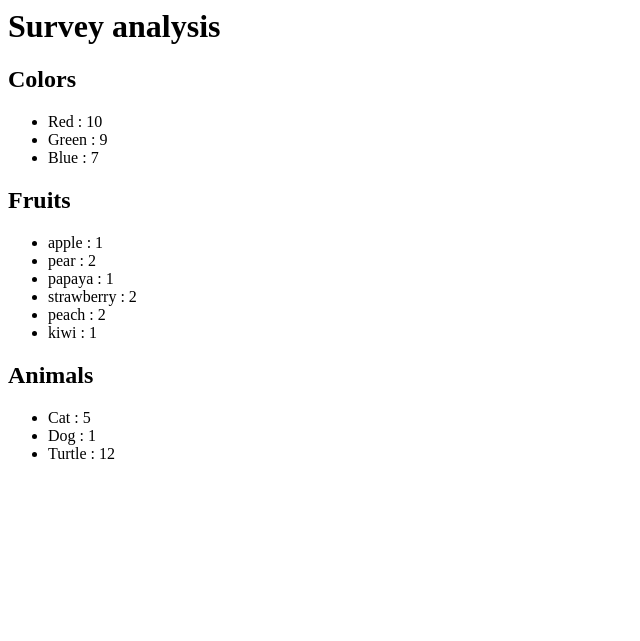
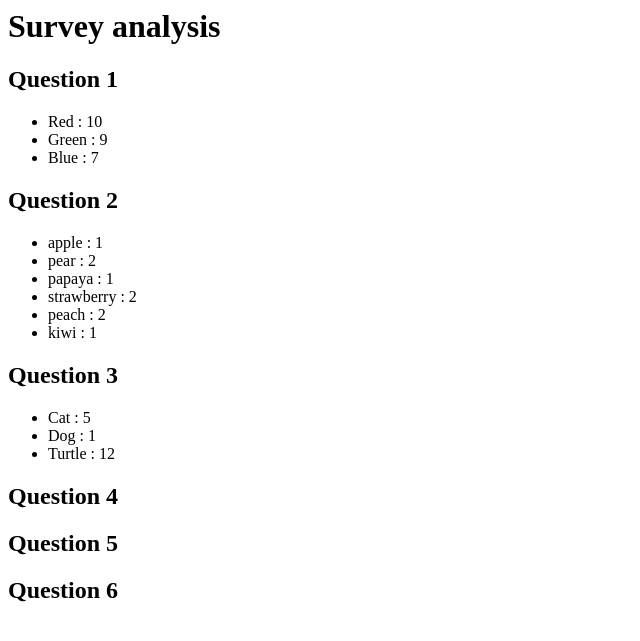
Before and after one commit to maxikarp/maxkarp032.github.io, a Node server app: page /analysis in a window 1280 px wide. Shown: the top 641 px of the page, without its empty margins (0-640 px from the left). Run offline with Node 20, Linux system fonts and the light colour scheme.

Commit message:
updated results page

```diff
--- a/SEG3125Lab6/views/showResults.ejs
+++ b/SEG3125Lab6/views/showResults.ejs
@@ -5,23 +5,32 @@
 
 <body>
     <h1>Survey analysis</h1>
-    <h2>Colors</h2>
+    <h2>Question 1</h2>
     <ul>
     <% for (var i=0; i<results[0].length; i++){ %>
         <li><%= results[0][i].color %> :  <%= results[0][i].count %></li>
     <% } %>
     </ul>
-    <h2>Fruits</h2>
+    <h2>Question 2</h2>
     <ul>
     <% for (var i=0; i<results[1].length; i++){ %>
         <li><%= results[1][i].fruit %> :  <%= results[1][i].count %></li>
     <% } %>
     </ul>
-    <h2>Animals</h2>
+    <h2>Question 3</h2>
     <ul>
     <% for (var i=0; i<results[2].length; i++){ %>
         <li><%= results[2][i].animal %> :  <%= results[2][i].count %></li>
     <% } %>
     </ul>
+    <h2>Question 4</h2>
+    <ul>
+    </ul>
+    <h2>Question 5</h2>
+    <ul>
+    </ul>
+    <h2>Question 6</h2>
+    <ul>
+    </ul>
 </body>
 </html>
```
